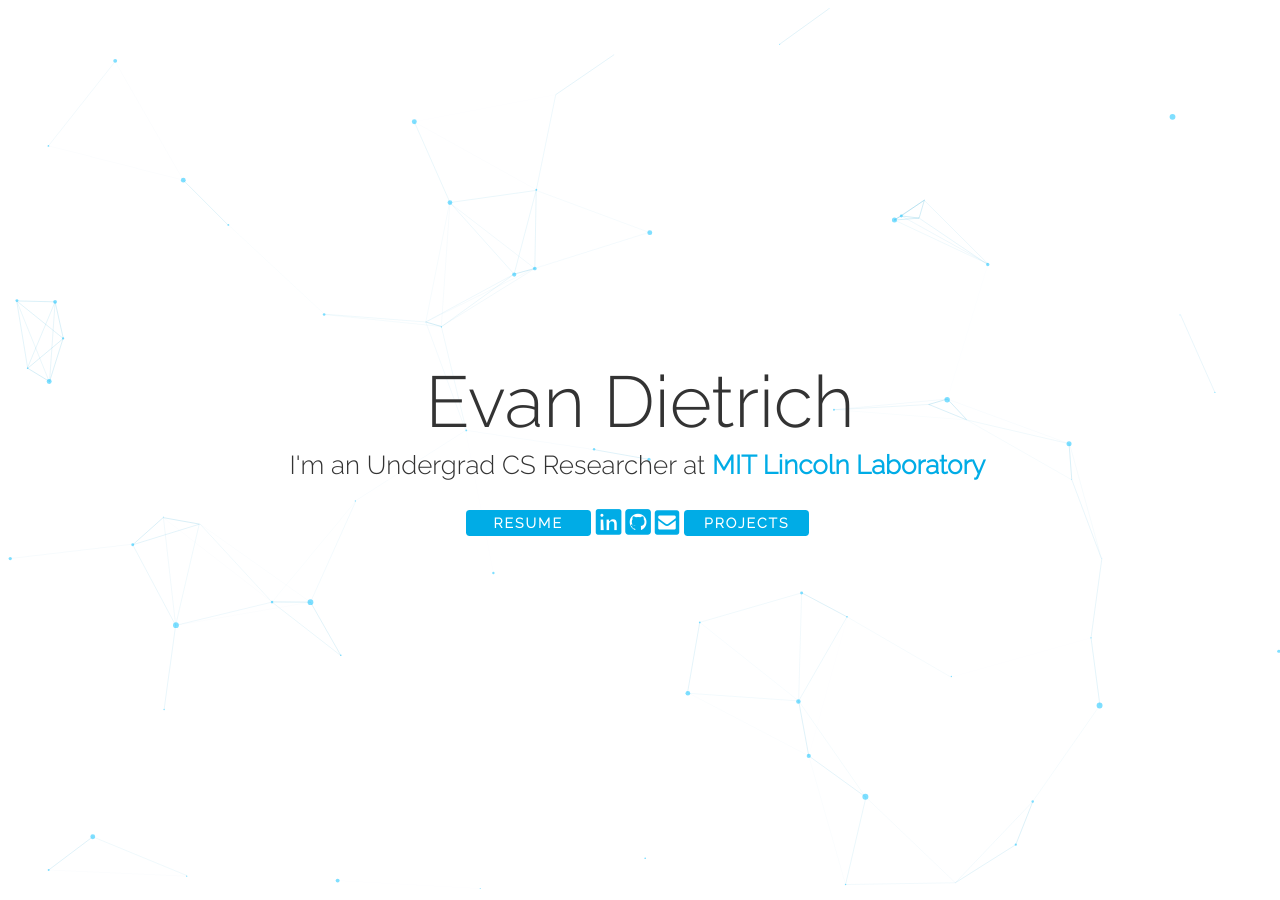
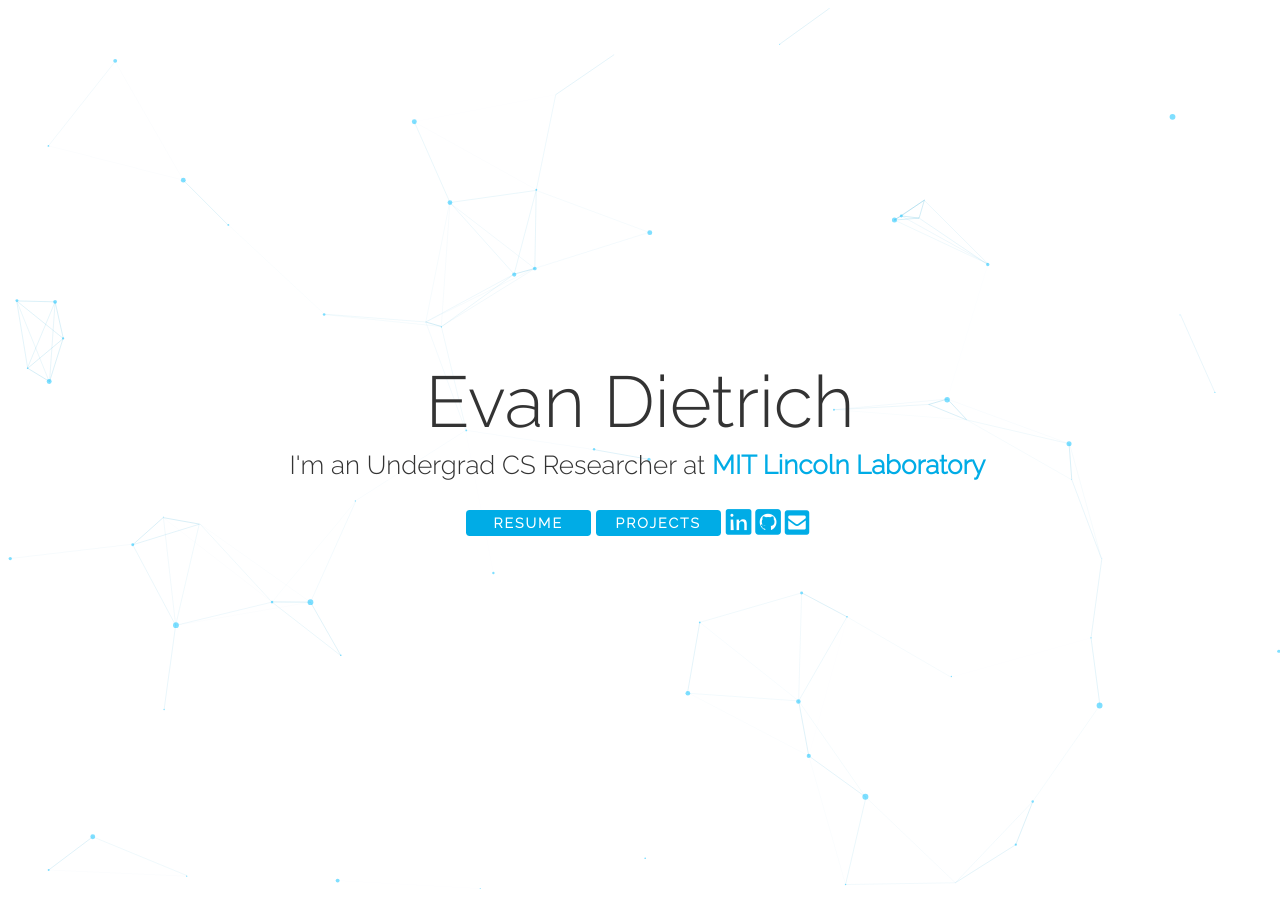
Before and after one commit to EvanDietrich/EvanDietrich.github.io, a Jekyll site: the page index.html, which Jekyll copies as it is, in a window 1280 px wide. Built offline with Jekyll 4.4.1, drawn with Linux system fonts in a browser that asks for light colours; nearby versions of some CDN libraries.

Commit message:
Update index.html

```diff
--- a/index.html
+++ b/index.html
@@ -123,18 +123,15 @@ a.button7:active{
     			<div id="description">I'm an Undergrad CS Researcher at <a id='mitll' title="MITLL" href="https://www.ll.mit.edu">MIT Lincoln Laboratory</a><br></div>
     			<br><br><br>
 
-    			<!-- <div id="links"> -->
-          <!-- removed fas fa-pen-square fa-2x -->
           <div id= "nav">
     		    	<!-- <a href="./EvanWardDietrichResume.pdf" target="_blank" title="Resume"><i class="fas fa-pen-square fa-2x"></i></a> -->
               <a class= "elements" id="resume" href="./EvanWardDietrichResume.pdf" target="_blank"><b>RESUME</b></a>
+              <a class= "elements" id="resume" onclick="myFunction()"><b>PROJECTS</b></a>
+              <br>
     		    	<a href="https://linkedin.com/in/evandietrich" target="_blank" title="LinkedIn"><i class="fab fa-linkedin fa-2x"></i></a>
         			<a href="https://github.com/EvanDietrich" target="_blank" title="GitHub"><i class="fab fa-github-square fa-2x"></i></a>
         			<a href="mailto:evand@mit.edu" title="Email"><i class="fas fa-envelope-square fa-2x"></i></a>
         			<!-- <a onclick="myFunction()" title="Updates"><i class="fas fa-coffee fa-2x"></i></a> -->
-              <a class= "elements" id="resume" onclick="myFunction()"><b>PROJECTS</b></a>
-              <!-- <a id= "newbutton" onclick="myFunction()" title="Updates">PROJECTS</a> -->
-              <!-- <a class= "elements" id="resume" href="resume/leland_resume.pdf"> PROJECTS </a>  -->
     			</div>
           <!-- </div> -->
     		</div>
```
